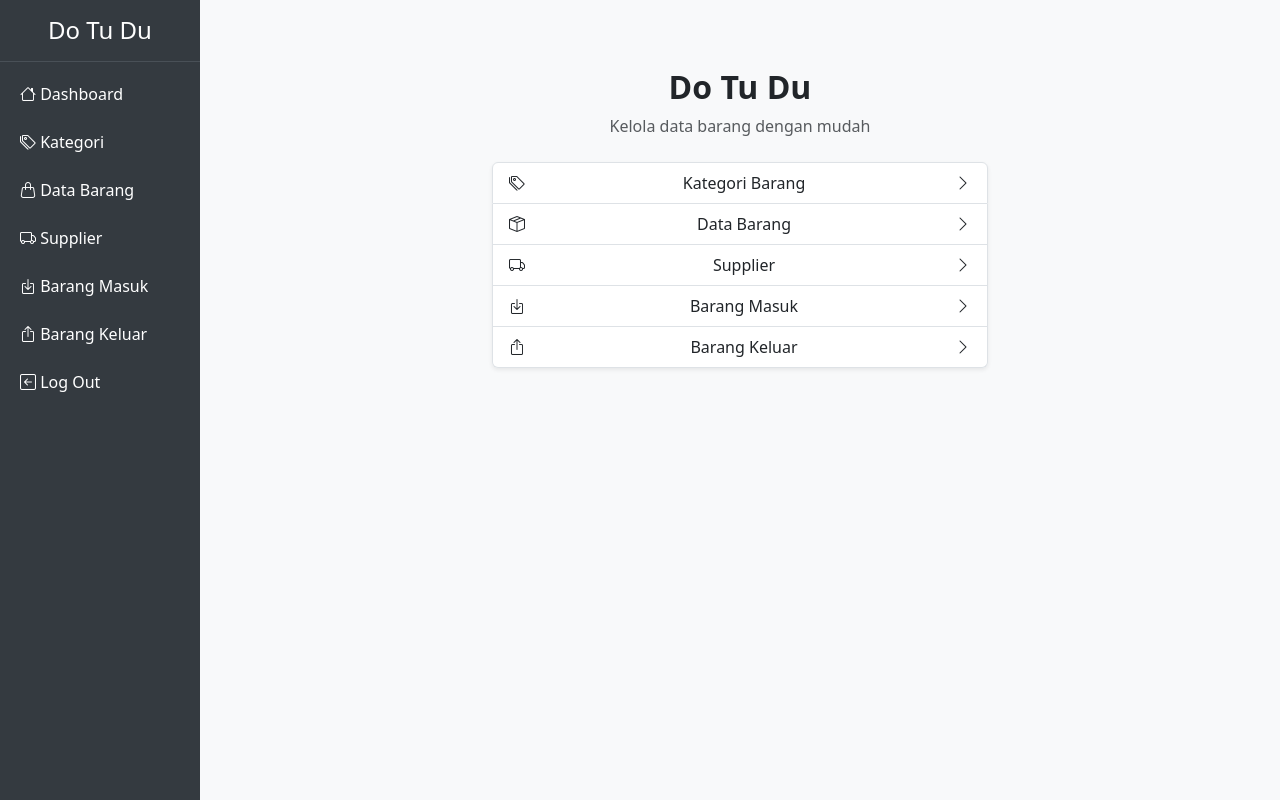
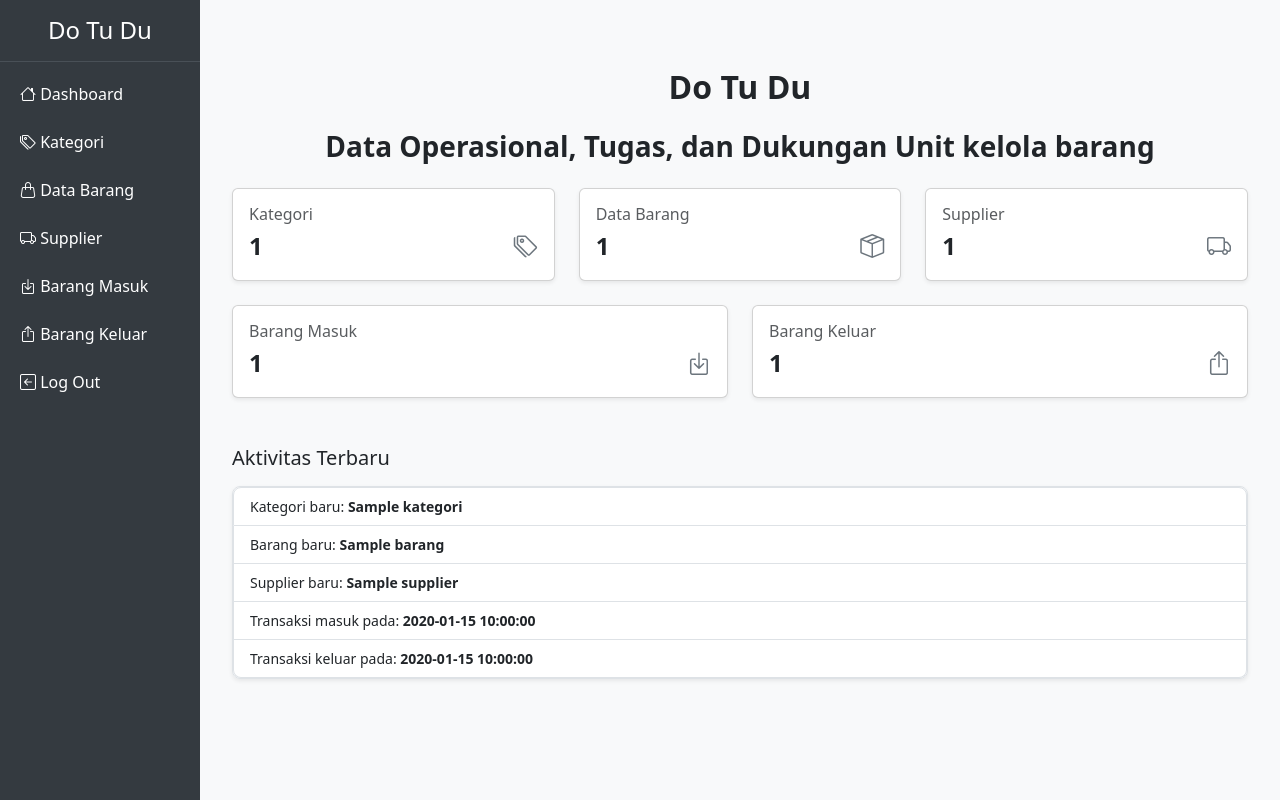
Before and after one commit to Ymfbar/dotudu, a PHP site: page / in a window 1280 px wide. Run offline with PHP 8.4, Linux system fonts and the light colour scheme; the visitor is signed in with stand-in values (Sample User, id 1); tables that the repository leaves empty or names only in its code hold one stand-in row (values such as "Sample post").

Commit message:
Update codingan

```diff
--- a/header.php
+++ b/header.php
@@ -1,5 +1,6 @@
 <?php
 session_start();
+
 
 // Periksa apakah pengguna sudah login
 if (!isset($_SESSION['user_id'])) {
--- a/index.php
+++ b/index.php
@@ -3,36 +3,130 @@ require_once 'db.php';
 include 'header.php';
 ?>
 
-<div class="container mt-5">
-  <div class="text-center mb-4">
-    <h2 class="fw-bold">Do Tu Du</h2>
-    <p class="text-muted">Kelola data barang dengan mudah</p>
+<!-- Bootstrap Icons -->
+<link href="https://cdn.jsdelivr.net/npm/bootstrap-icons@1.10.5/font/bootstrap-icons.css" rel="stylesheet">
+
+<div class="container py-5">
+  <h2 class="mb-4 fw-bold text-center">Do Tu Du</h2>
+  <h3 class="mb-4 fw-bold text-center">Data Operasional, Tugas, dan Dukungan Unit kelola barang</h3>
+
+
+  <?php
+  // Ambil jumlah data
+  $total_kategori = $koneksi->query("SELECT COUNT(*) FROM kategori")->fetch_row()[0];
+  $total_barang   = $koneksi->query("SELECT COUNT(*) FROM data_barang")->fetch_row()[0];
+  $total_supplier = $koneksi->query("SELECT COUNT(*) FROM supplier")->fetch_row()[0];
+  $total_masuk    = $koneksi->query("SELECT COUNT(*) FROM masuk")->fetch_row()[0];
+  $total_keluar   = $koneksi->query("SELECT COUNT(*) FROM keluar")->fetch_row()[0];
+  ?>
+
+  <!-- Ringkasan Statistik -->
+  <div class="row g-4 mb-5">
+
+    <div class="col-md-4">
+      <div class="card shadow-sm">
+        <div class="card-body">
+          <h6 class="text-muted mb-1">Kategori</h6>
+          <div class="d-flex justify-content-between align-items-center">
+            <h4 class="fw-semibold mb-0"><?= $total_kategori ?></h4>
+            <i class="bi bi-tags fs-4 text-secondary"></i>
+          </div>
+        </div>
+      </div>
+    </div>
+
+    <div class="col-md-4">
+      <div class="card shadow-sm">
+        <div class="card-body">
+          <h6 class="text-muted mb-1">Data Barang</h6>
+          <div class="d-flex justify-content-between align-items-center">
+            <h4 class="fw-semibold mb-0"><?= $total_barang ?></h4>
+            <i class="bi bi-box-seam fs-4 text-secondary"></i>
+          </div>
+        </div>
+      </div>
+    </div>
+
+    <div class="col-md-4">
+      <div class="card shadow-sm">
+        <div class="card-body">
+          <h6 class="text-muted mb-1">Supplier</h6>
+          <div class="d-flex justify-content-between align-items-center">
+            <h4 class="fw-semibold mb-0"><?= $total_supplier ?></h4>
+            <i class="bi bi-truck fs-4 text-secondary"></i>
+          </div>
+        </div>
+      </div>
+    </div>
+
+    <div class="col-md-6">
+      <div class="card shadow-sm">
+        <div class="card-body">
+          <h6 class="text-muted mb-1">Barang Masuk</h6>
+          <div class="d-flex justify-content-between align-items-center">
+            <h4 class="fw-semibold mb-0"><?= $total_masuk ?></h4>
+            <i class="bi bi-box-arrow-in-down fs-4 text-secondary"></i>
+          </div>
+        </div>
+      </div>
+    </div>
+
+    <div class="col-md-6">
+      <div class="card shadow-sm">
+        <div class="card-body">
+          <h6 class="text-muted mb-1">Barang Keluar</h6>
+          <div class="d-flex justify-content-between align-items-center">
+            <h4 class="fw-semibold mb-0"><?= $total_keluar ?></h4>
+            <i class="bi bi-box-arrow-up fs-4 text-secondary"></i>
+          </div>
+        </div>
+      </div>
+    </div>
+
   </div>
 
-  <div class="row justify-content-center">
-    <div class="col-md-6">
-      <div class="list-group shadow-sm">
-        <a href="kategori/" class="list-group-item list-group-item-action d-flex justify-content-between align-items-center">
-          <i class="bi bi-tags me-2"></i> Kategori Barang
-          <i class="bi bi-chevron-right"></i>
-        </a>
-        <a href="databarang/" class="list-group-item list-group-item-action d-flex justify-content-between align-items-center">
-          <i class="bi bi-box-seam me-2"></i> Data Barang
-          <i class="bi bi-chevron-right"></i>
-        </a>
-        <a href="supplier/" class="list-group-item list-group-item-action d-flex justify-content-between align-items-center">
-          <i class="bi bi-truck me-2"></i> Supplier
-          <i class="bi bi-chevron-right"></i>
-        </a>
-        <a href="masuk/" class="list-group-item list-group-item-action d-flex justify-content-between align-items-center">
-          <i class="bi bi-box-arrow-in-down me-2"></i> Barang Masuk
-          <i class="bi bi-chevron-right"></i>
-        </a>
-        <a href="keluar/" class="list-group-item list-group-item-action d-flex justify-content-between align-items-center">
-          <i class="bi bi-box-arrow-up me-2"></i> Barang Keluar
-          <i class="bi bi-chevron-right"></i>
-        </a>
-      </div>
-    </div>
-  </div>
+  <!-- Aktivitas Terbaru -->
+  <h5 class="mb-3">Aktivitas Terbaru</h5>
+
+  <ul class="list-group shadow-sm border rounded-3">
+    <?php
+    $updates = [];
+
+    $result_kat = $koneksi->query("SELECT nama FROM kategori ORDER BY id DESC LIMIT 1");
+    if ($row = $result_kat->fetch_assoc()) {
+        $updates[] = "Kategori baru: <strong>" . htmlspecialchars($row['nama']) . "</strong>";
+    }
+
+    $result_barang = $koneksi->query("SELECT nama FROM data_barang ORDER BY id DESC LIMIT 1");
+    if ($row = $result_barang->fetch_assoc()) {
+        $updates[] = "Barang baru: <strong>" . htmlspecialchars($row['nama']) . "</strong>";
+    }
+
+    $result_supp = $koneksi->query("SELECT nama FROM supplier ORDER BY id DESC LIMIT 1");
+    if ($row = $result_supp->fetch_assoc()) {
+        $updates[] = "Supplier baru: <strong>" . htmlspecialchars($row['nama']) . "</strong>";
+    }
+
+    $result_masuk = $koneksi->query("SELECT tanggal FROM masuk ORDER BY id DESC LIMIT 1");
+    if ($row = $result_masuk->fetch_assoc()) {
+        $updates[] = "Transaksi masuk pada: <strong>" . $row['tanggal'] . "</strong>";
+    }
+
+    $result_keluar = $koneksi->query("SELECT tanggal FROM keluar ORDER BY id DESC LIMIT 1");
+    if ($row = $result_keluar->fetch_assoc()) {
+        $updates[] = "Transaksi keluar pada: <strong>" . $row['tanggal'] . "</strong>";
+    }
+
+    if (empty($updates)) {
+        echo "<li class='list-group-item text-muted'>Belum ada aktivitas.</li>";
+    } else {
+        foreach ($updates as $item) {
+            echo "<li class='list-group-item small'>$item</li>";
+        }
+    }
+    ?>
+  </ul>
+
 </div>
+
+<?php include 'footer.php'; ?>
```
Also changed, not shown: login/index.php (+11 -7 lines), login/register.php (+2 -5 lines).
